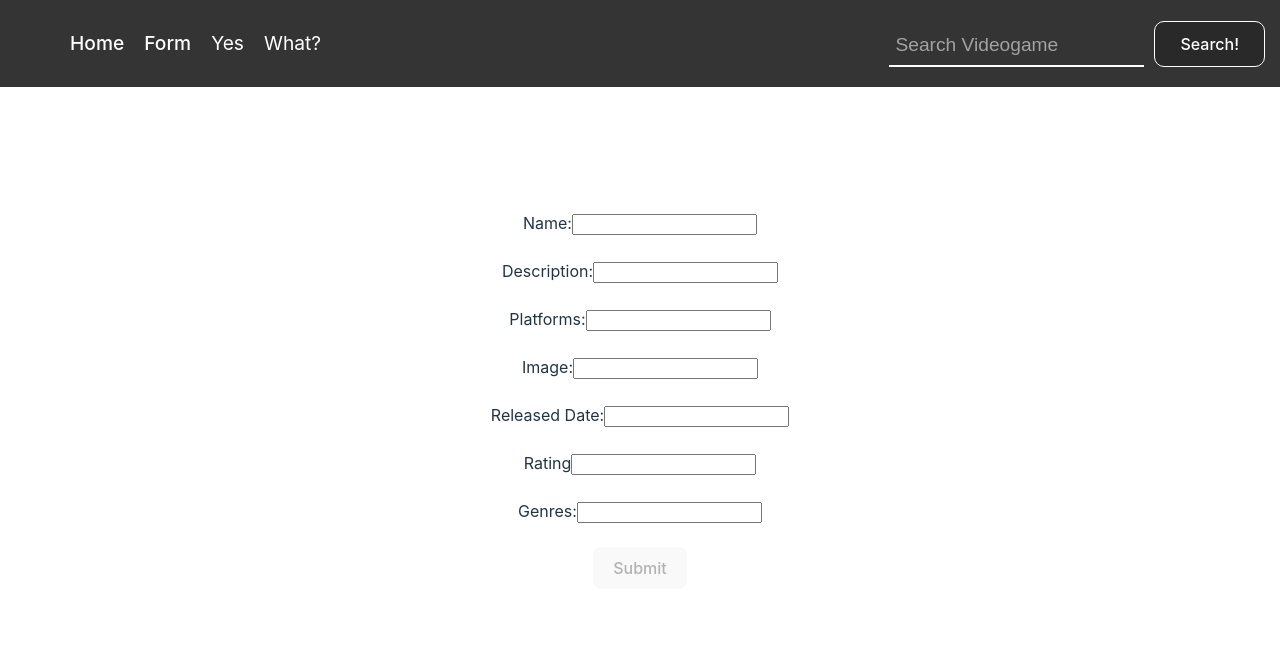
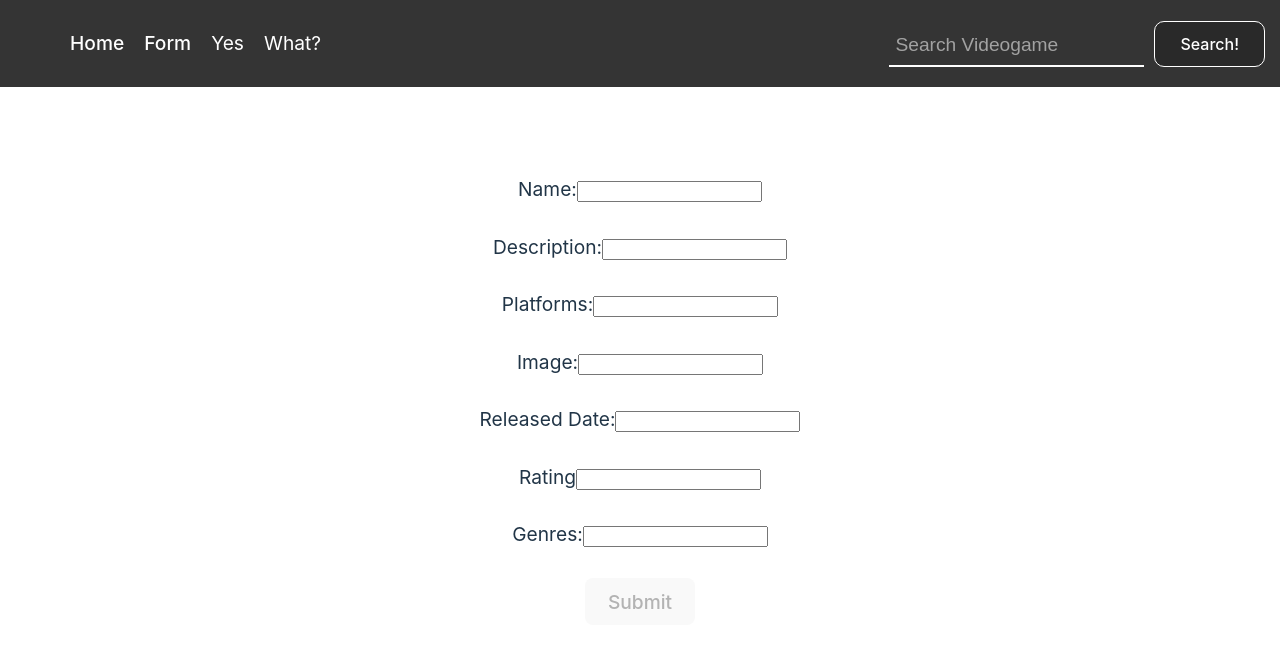
Before and after one commit to CLoboguerrero/pi-videogames, a React (Vite) app in the folder client/: page /form in a window 1280 px wide. Shown: the top 648 px of the page. Built offline with nearby package versions, Linux system fonts and the light colour scheme.

Commit message:
Cambios a lógica de elementos del form

```diff
--- a/client/src/components/Form/Form.modules.css
+++ b/client/src/components/Form/Form.modules.css
@@ -0,0 +1,22 @@
+.videogame-form {
+    display: flex;
+    align-items: center;
+    flex-direction: column;
+    font-size: 1.2em;
+}
+
+.enabled-button{
+    border-radius: none;
+    border:none;
+}
+
+
+.disabled-button {
+    cursor: not-allowed;
+    border:none;
+}
+
+.disabled-button:hover {
+    cursor: not-allowed;
+    border: none;
+}
--- a/client/src/components/Landing/Landing.jsx
+++ b/client/src/components/Landing/Landing.jsx
@@ -1,17 +1,12 @@
 import './Landing.modules.css'
 import BackgroundLanding from '../Backgrounds/BackgroundLanding';
 import Logo from '../../assets/images/VideogamesLogo.png';
-import { useDispatch } from 'react-redux';
 import { useNavigate } from 'react-router-dom';
-import { getGenres, getPlatforms } from '../../redux/actions';
 
 function Landing () {
-    const dispatch = useDispatch();
     const navigate = useNavigate();
 
     const handleClick = () => {
-        dispatch(getGenres());
-        dispatch(getPlatforms());
         navigate('/home');
     }
 
--- a/client/src/components/NavBar/Navbar.jsx
+++ b/client/src/components/NavBar/Navbar.jsx
@@ -1,13 +1,22 @@
 import './NavBar.modules.css';
 import Search from '../Search/Search';
 import { Link } from 'react-router-dom';
+import { useDispatch } from 'react-redux';
+import { getGenres, getPlatforms } from '../../redux/actions';
 
 function NavBar() {
+    const dispatch = useDispatch();
+
+    const handleClick = () => {
+        dispatch(getGenres());
+        dispatch(getPlatforms());
+    }
+
     return(
         <nav className='nav-bar'>
             <div className='nav-links'>
                 <p><Link to = '/home'>Home</Link></p>
-                <p><Link to = '/form'>Form</Link></p>
+                <p><Link to = '/form'><div onClick={() => handleClick()}>Form</div></Link></p>
                 <p>Yes</p>
                 <p>What?</p>
             </div>
```
